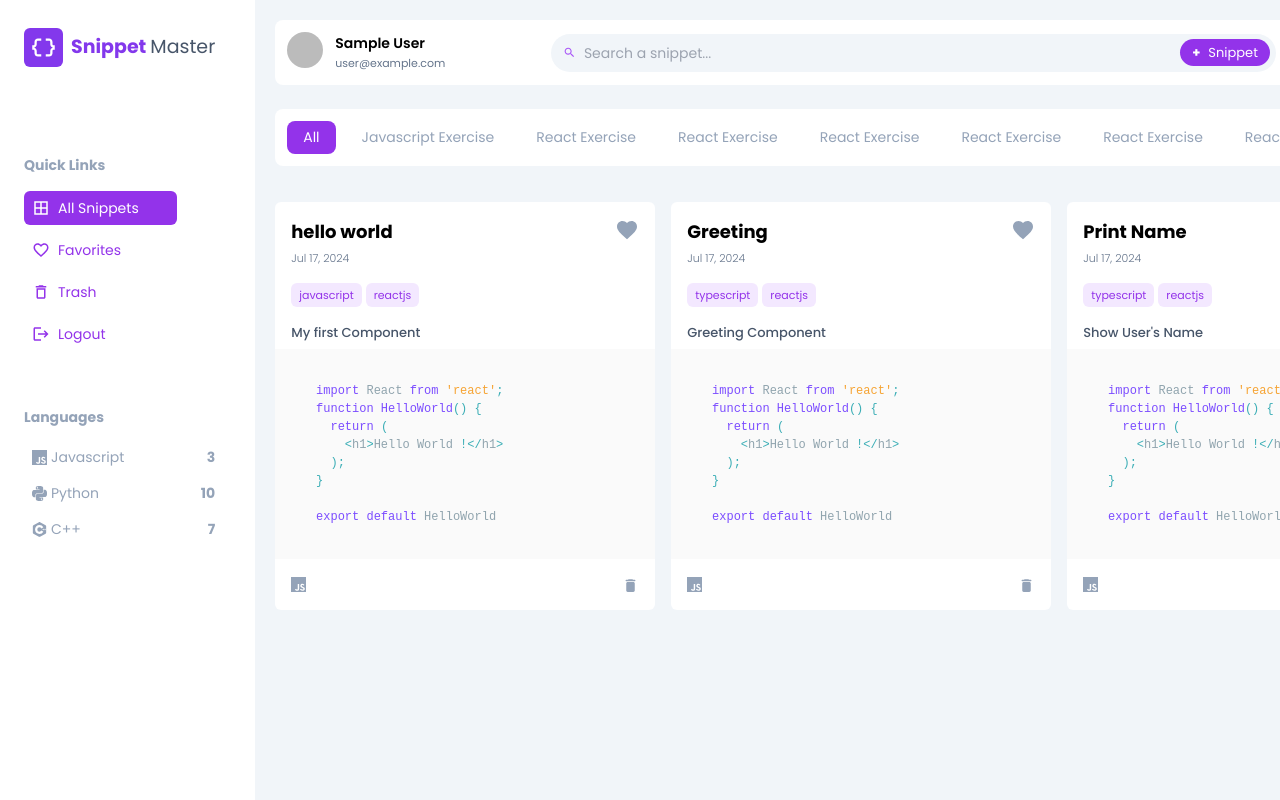
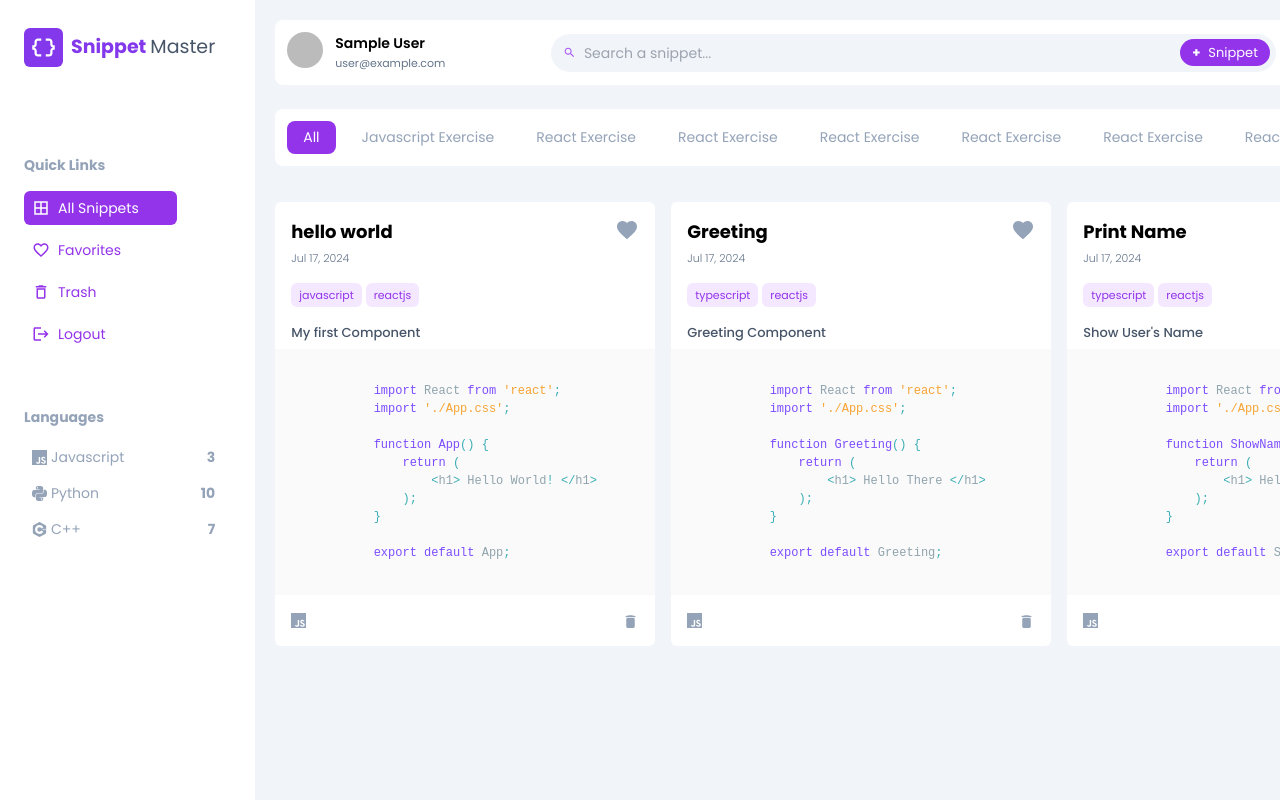
Before and after one commit to rajputkarsh/snippet-master, a Next.js app: page /my-notes in a window 1280 px wide. Shown: the top 800 px of the page. Built offline with nearby package versions, Linux system fonts and the light colour scheme; no server answers; sample sign-in values are in the browser's storage.

Commit message:
add dynamic data in notes code block

```diff
--- a/src/components/AllNotes/Note/CodeBlock.tsx
+++ b/src/components/AllNotes/Note/CodeBlock.tsx
@@ -8,25 +8,15 @@ import { isDarkMode } from "@/lib/utils";
 
 interface CodeBlockProps {
   language: string;
+  code: string;
 }
 
-function CodeBlock({ language }: CodeBlockProps) {
+function CodeBlock({ language, code }: CodeBlockProps) {
   const {
     darkModeObject: { darkMode },
   } = useGlobalContext();
 
   const isDarkModeEnabled = isDarkMode(darkMode);
-
-  const CODE_STRING = `
-    import React from 'react';
-    function HelloWorld() {
-      return (
-        <h1>Hello World !</h1>
-      );
-    }
-
-    export default HelloWorld
-  `;
 
   return (
     <div className="text-xs rounded-md overflow-hidden tet-sm">
@@ -34,7 +24,7 @@ function CodeBlock({ language }: CodeBlockProps) {
         language={language}
         style={isDarkModeEnabled ? oneDark : materialLight}
       >
-        {CODE_STRING}
+        {code}
       </SyntaxHighlighter>
     </div>
   );
--- a/src/components/AllNotes/Note/index.tsx
+++ b/src/components/AllNotes/Note/index.tsx
@@ -32,7 +32,7 @@ function Note({ note }: NoteProps) {
       <NoteDate date={note.createdOn} />
       <NoteTags id={note.id} tags={note.tags} />
       <NoteDescription description={note.description} />
-      <CodeBlock language="javascript" />
+      <CodeBlock code={note.code} language={note.language} />
       <NoteFooter />
     </div>
   );
```
